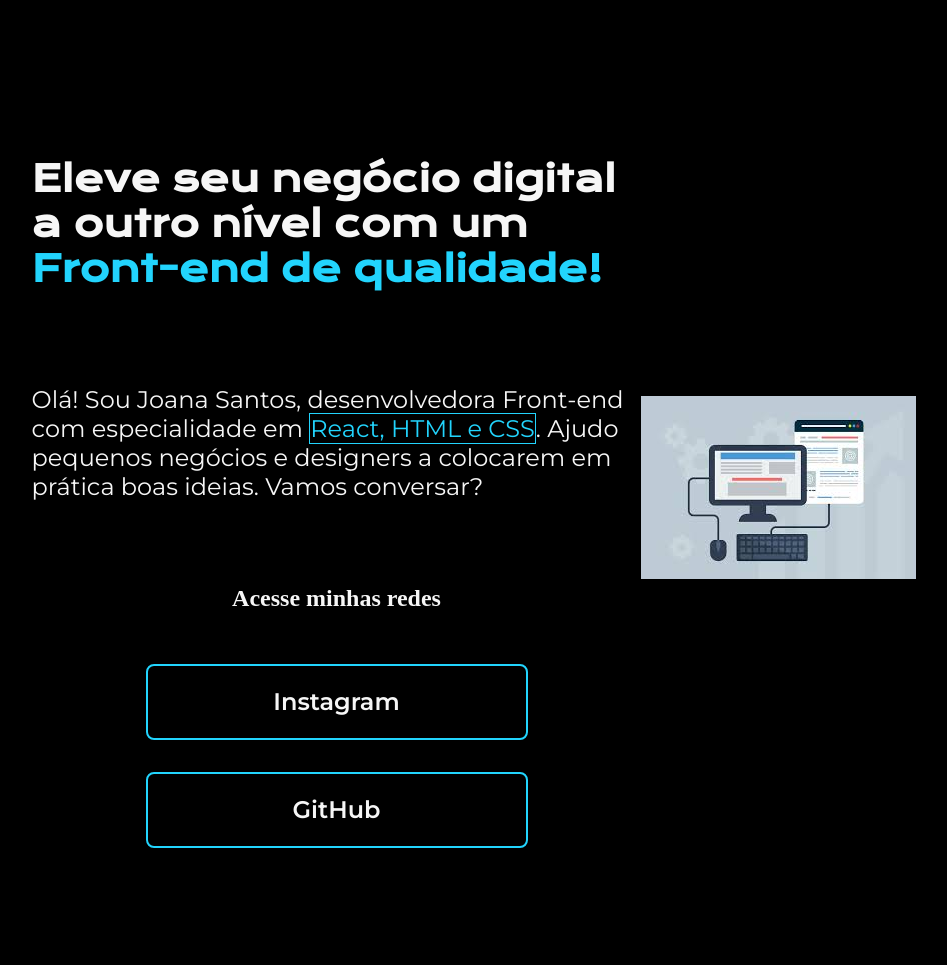
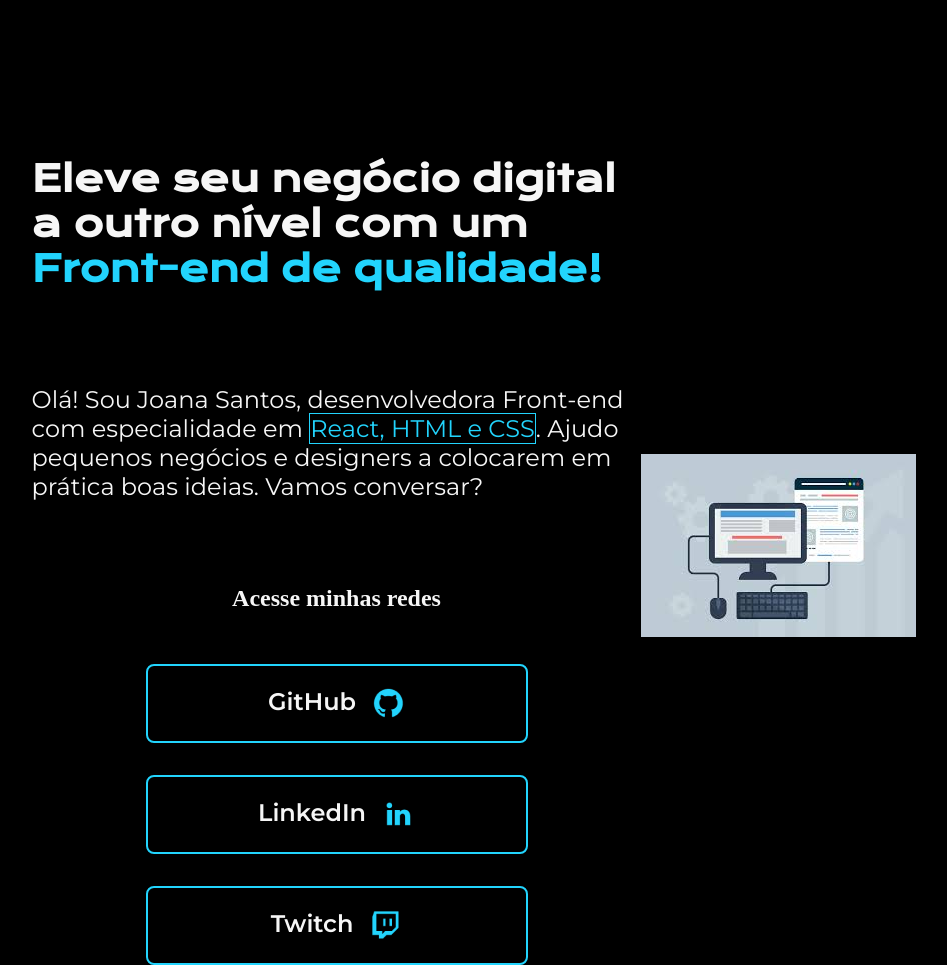
Before and after one commit to jotavezz/aula-de-html, a plain HTML site: page index.html in a window 1280 px wide. Shown: the whole page, without its empty margins (166-1113 px from the left). Before the commit the page ends 934 px from the top, so only its background shows below. Drawn offline with nearby package versions, Linux system fonts and the light colour scheme.

Commit message:
Atualizando o projeto

```diff
--- a/index.html
+++ b/index.html
@@ -15,11 +15,18 @@
             <!--Como o projeto quer imitar aquela página do figma e eu quero manter o <span> com border e padding, por enquanto ele fica. Mas se começar a dar problema, basta eu tirar daqui e do css o span.-->
             <div class="apresentacao__links">
                 <h2 class="apresentacao__links__subtitulo">Acesse minhas redes</h2>
-                <a class="apresentacao__links__link" href="https://instagram.com/jotavez">Instagram</a>
-            <a class="apresentacao__links__link" href="https://github.com/jotavezz">GitHub</a>
+                <a class="apresentacao__links__link" href="https://github.com/jotavezz">GitHub
+                    <img src="./assets/github.png">
+                </a>
+                <a class="apresentacao__links__link" href="https://www.linkedin.com/in/joão-vítor-dos-santos-mendonça/">LinkedIn
+                    <img src="./assets/linkedin.png">
+                </a>
+                <a class="apresentacao__links__link" href="https://www.twitch.tv/jotavezzz">Twitch
+                    <img src="./assets/twitch.png">
+                </a>
         </div>
         </section>
-        <img src="html.jpeg" alt="Foto de código em HTML">
+        <img src="./assets/html.jpeg" alt="Foto de código em HTML">
     </main>
     <footer> </footer>
 </body>
--- a/styles.css
+++ b/styles.css
@@ -61,6 +61,9 @@ span{
 }
 
 .apresentacao__links__link {
+    display: flex;
+    justify-content: center;
+    gap: 16px;
     border: 2px solid #22d4fd;
     width: 378px;
     text-align: center;
```
Also changed, not shown: assets/Imagem.png (added), assets/github.png (added), assets/html.jpeg (renamed from html.jpeg), assets/instagram.png (added), assets/linkedin.png (added), assets/twitch.png (added), assets/twitter-novo.png (added), assets/twitter.png (added).
